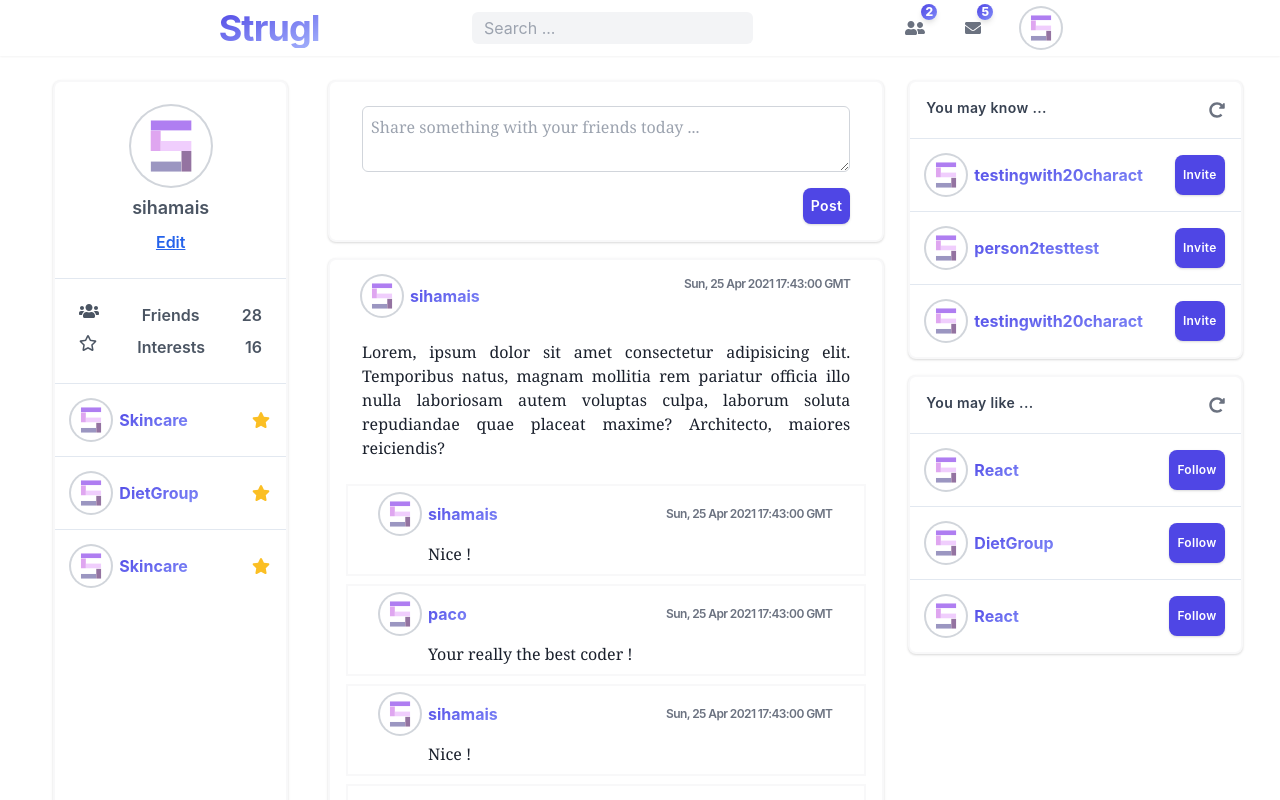
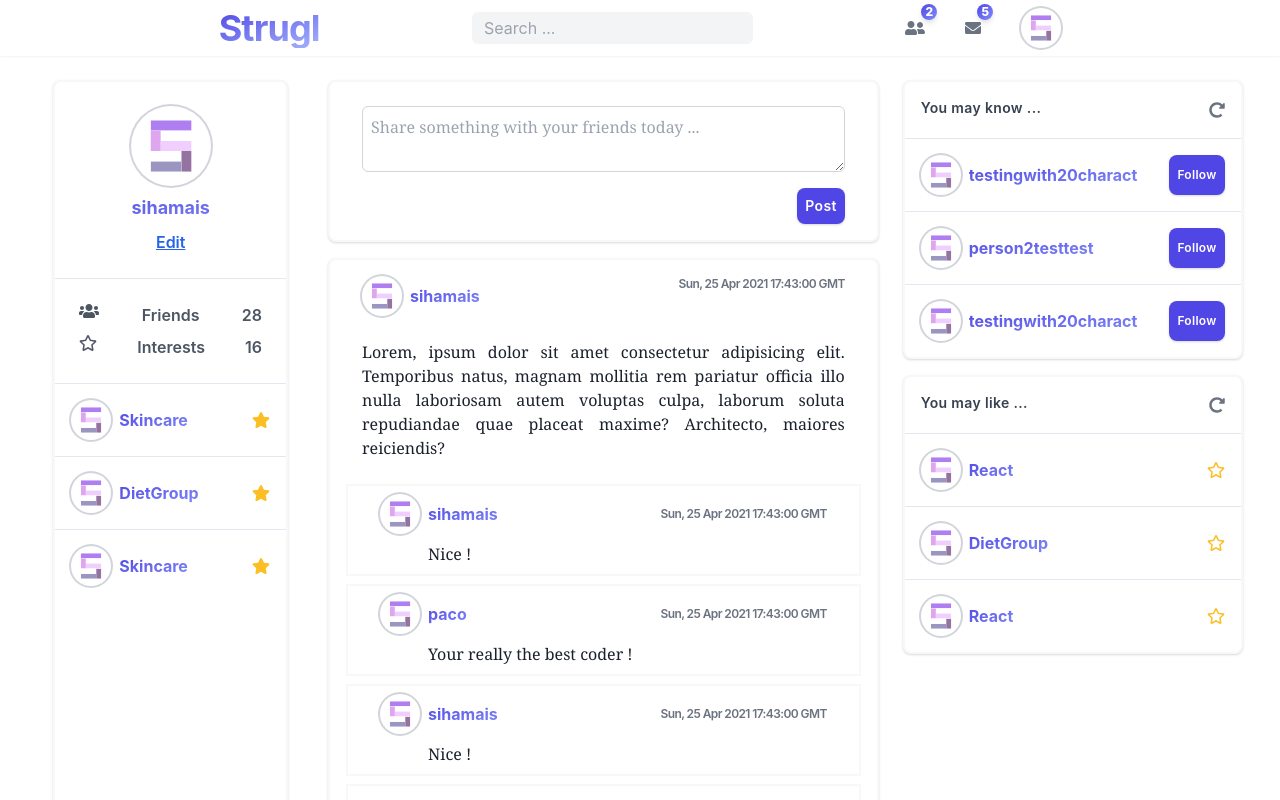
Before and after one commit to pacokleitz/strugl, a Next.js app in the folder client/: page /dashboard in a window 1280 px wide. Shown: the top 800 px of the page. Built offline with nearby package versions, Linux system fonts and the light colour scheme.

Commit message:
Some design

```diff
--- a/client/lib/subject.ts
+++ b/client/lib/subject.ts
@@ -7,9 +7,11 @@ export default class Subject {
   pic?: string;
   posts?: Post[];
   followers?: User[];
+  starred:boolean;
 
-  constructor(id: number, title: string) {
+  constructor(id: number, title: string, starred:boolean) {
     this.id = id;
     this.title = title;
+    this.starred = starred
   }
 }
--- a/client/pages/widgets/feed.tsx
+++ b/client/pages/widgets/feed.tsx
@@ -47,6 +47,7 @@ let PostsList: Post[] = [
     date: testDate,
   },
 ];
+// Fin de données de tests (à supprimer plus tard)
 
 function CommentsRender(props: any) {
   const date = props.comment.date.toUTCString();
@@ -63,7 +64,7 @@ function CommentsRender(props: any) {
                 className="w-10 rounded-full bg-white ring-2 ring-gray-300"
               />
             )}
-            <h3 className="font-bold bg-gradient-to-br from-indigo-600 to-indigo-400 bg-clip-text text-transparent">
+            <h3 className="font-bold bg-gradient-to-br from-indigo-600 to-indigo-400 bg-clip-text text-transparent hover:text-indigo-600">
               {props.comment.author.username}
             </h3>
           </div>
--- a/client/pages/widgets/profile.tsx
+++ b/client/pages/widgets/profile.tsx
@@ -3,10 +3,16 @@ import { faStar as farStar } from "@fortawesome/free-regular-svg-icons";
 import { FontAwesomeIcon } from "@fortawesome/react-fontawesome";
 import Subject from "../../lib/subject";
 
-const subject1 = new Subject(21, "Skincare");
-const subject2 = new Subject(39, "DietGroup");
+// Données de tests (à supprimer plus tard)
+const subject1 = new Subject(21, "Skincare", true);
+const subject2 = new Subject(39, "DietGroup", true);
 
 const favs: Subject[] = [subject1, subject2, subject1];
+// Fin de données de tests (à supprimer plus tard)
+
+function Unstar() {
+  return;
+}
 
 function SubjectRender(props: any) {
   return (
@@ -22,27 +28,30 @@ function SubjectRender(props: any) {
               />
             )}
 
-              <h3 className="font-bold bg-gradient-to-br from-indigo-600 to-indigo-400 bg-clip-text text-transparent">
+            <h3 className="font-bold bg-gradient-to-br from-indigo-600 to-indigo-400 bg-clip-text text-transparent hover:text-indigo-600">
               {props.subject.title}
             </h3>
           </div>
         </a>
       </div>
-        <FontAwesomeIcon icon={fasStar} className="w-6 text-yellow-400 self-center"/>
+      <FontAwesomeIcon
+        icon={fasStar}
+        className="w-6 text-yellow-400 self-center hover:text-yellow-500 cursor-pointer"
+        onClick={Unstar}
+      />
     </div>
   );
-
 }
 
 export default function Profile() {
   return (
-    <div className="flex flex-col shadow bg-white border-2 border-gray-100 border-opacity-60 rounded-lg divide-y">
+    <div className="shadow bg-white border-2 border-gray-100 border-opacity-60 rounded-lg divide-y">
       <a href="/profile" className="p-6 justify-center space-y-2">
         <img
           src="default.svg"
           className="w-20 rounded-full bg-white ring-2 ring-gray-300 self-center m-auto"
         />
-        <p className="text-lg text-center font-semibold text-gray-600">
+        <p className="text-lg text-center font-bold bg-gradient-to-br from-indigo-600 to-indigo-400 bg-clip-text text-transparent hover:text-indigo-600">
           sihamais
         </p>
         <p className="underline text-blue-600 text-center font-semibold hover:text-blue-700">
--- a/client/pages/widgets/suggestions.tsx
+++ b/client/pages/widgets/suggestions.tsx
@@ -1,16 +1,23 @@
 import { faRedoAlt } from "@fortawesome/free-solid-svg-icons";
+import { faStar } from "@fortawesome/free-regular-svg-icons";
 import { FontAwesomeIcon } from "@fortawesome/react-fontawesome";
 import Subject from "../../lib/subject";
 import User from "../../lib/user";
 
+// Données de tests (à supprimer plus tard)
 const person1 = new User(34, "testingwith20charact", "sihamais98@gmail.com");
 const person2 = new User(32, "person2testtest", "sihamais98@gmail.com");
-const subject1 = new Subject(21, "React");
-const subject2 = new Subject(39, "DietGroup");
+const subject1 = new Subject(21, "React", false);
+const subject2 = new Subject(39, "DietGroup", false);
 
 const FriendsSuggestions: User[] = [person1, person2, person1];
 
 const SubjectsSuggestions: Subject[] = [subject1, subject2, subject1];
+// Fin de données de tests (à supprimer plus tard)
+
+function Star(){
+  return;
+}
 
 function SubjectRender(props: any) {
   return (
@@ -26,15 +33,17 @@ function SubjectRender(props: any) {
               />
             )}
 
-            <h3 className="font-bold bg-gradient-to-br from-indigo-600 to-indigo-400 bg-clip-text text-transparent">
+            <h3 className="font-bold bg-gradient-to-br from-indigo-600 to-indigo-400 bg-clip-text text-transparent hover:text-indigo-600">
               {props.subject.title}
             </h3>
           </div>
         </a>
       </div>
-      <button className="shadow w-min p-2 rounded-lg bg-indigo-600 text-white font-semibold text-xs tracking-wide hover:bg-opacity-90">
-        Follow
-      </button>
+      <FontAwesomeIcon
+        icon={faStar}
+        className="w-6 text-yellow-400 self-center hover:text-yellow-500 cursor-pointer"
+        onClick={Star}
+      />
     </div>
   );
 }
@@ -53,14 +62,14 @@ function FriendRender(props: any) {
               />
             )}
 
-            <h3 className="font-bold bg-gradient-to-br from-indigo-600 to-indigo-400 bg-clip-text text-transparent">
+            <h3 className="font-bold bg-gradient-to-br from-indigo-600 to-indigo-400 bg-clip-text text-transparent hover:text-indigo-600">
               {props.friend.username}
             </h3>
           </div>
         </a>
       </div>
       <button className="shadow w-min px-2 p-2 rounded-lg bg-indigo-600 text-white font-semibold text-xs tracking-wide hover:bg-opacity-90">
-        Invite
+        Follow
       </button>
     </div>
   );
```
Lines whose indentation alone changed are shown as unchanged.
